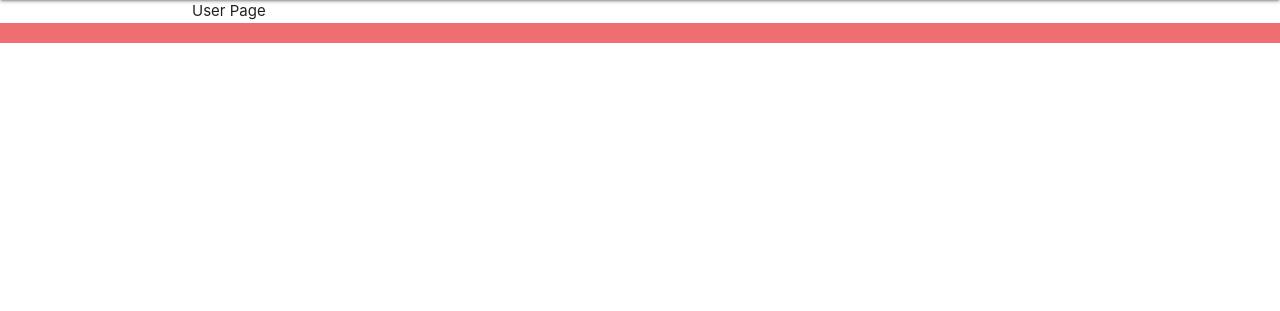
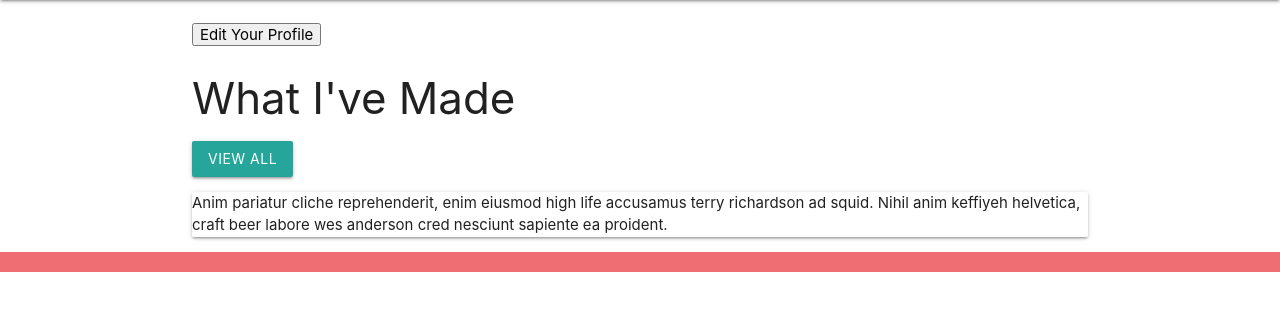
Before and after one commit to nicole-code/ramen-app, a Django app: page /userprofile/ in a window 1280 px wide. Shown: the part 64-375 px from the top of the page. Run offline with Django 3.2, Linux system fonts and the light colour scheme.

Commit message:
userprofile.html

```diff
--- a/main_app/templates/userprofile.html
+++ b/main_app/templates/userprofile.html
@@ -1,6 +1,47 @@
 {% extends 'base.html' %}
 {% block content %}
 
-User Page
+<!-- USER PROFILE -->
+
+    <div class="user-container">
+        <div class="user-profile">
+            <div class="user-image">
+                <div class="user-image-container">
+                    <img src=""> <!-- Add User Profile Picture -->
+                </div>
+                <div class="user-content">
+                    {{ user.username }}
+
+                </div>
+            </div>
+        </div>
+    </div>
+
+
+    <div class="user-edit">
+        <div class="row">
+            <div class="column">
+                <!-- CREATE URL/HTML PAGE FOR USER PROFILE EDIT-->
+                <a href="/"><button type="button" class="edit-profile-btn">Edit Your Profile</button></a>
+            </div>
+        </div>
+    </div>
+
+
+    <div class="ramen-container">
+        <h3>What I've Made</h3>
+
+        <div class="ramen-content">
+            <button class="btn btn-primary" type="button" data-toggle="collapse" data-target="#collapseExample" aria-expanded="false" aria-controls="collapseExample">
+                View All
+              </button>
+            </p>
+            <div class="collapse" id="collapseExample">
+              <div class="card card-body">
+                Anim pariatur cliche reprehenderit, enim eiusmod high life accusamus terry richardson ad squid. Nihil anim keffiyeh helvetica, craft beer labore wes anderson cred nesciunt sapiente ea proident.
+              </div>
+        </div>
+    </div>
+
 
 {% endblock %}
```
